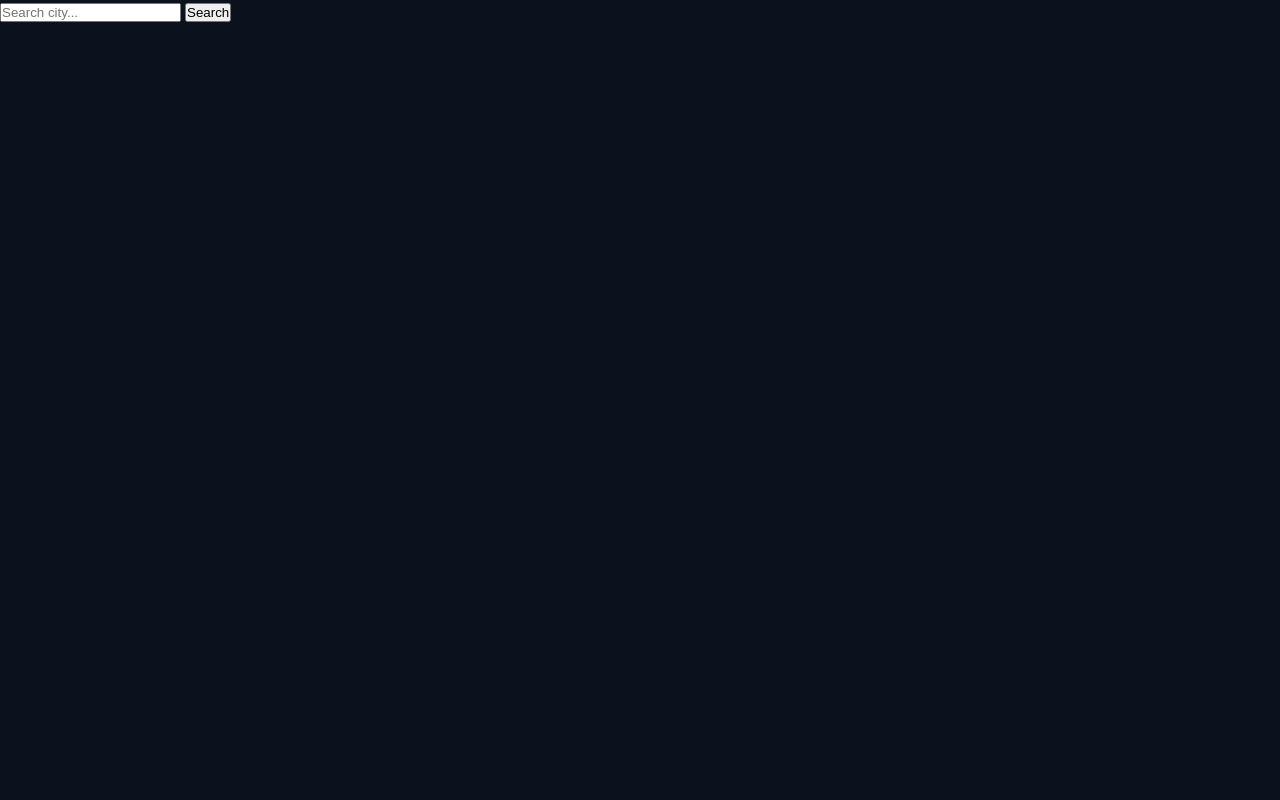
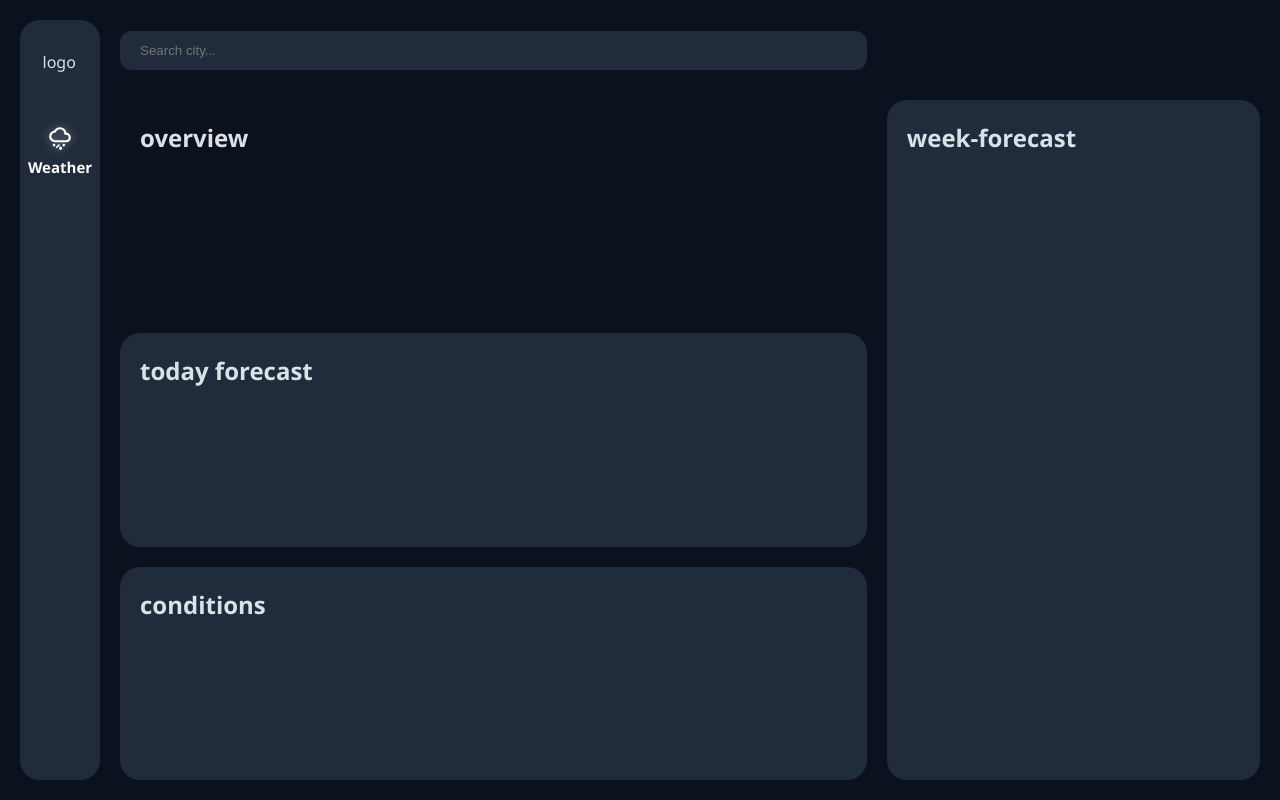
Before and after one commit to GoodGuyFate/odin-weatherApp, a website built with webpack: page src/template.html in a window 1280 px wide. Built offline with nearby package versions, Linux system fonts and the light colour scheme; no server answers.

Commit message:
Start on UI elements

```diff
--- a/src/index.js
+++ b/src/index.js
@@ -1,5 +1,6 @@
 import "./styles.css"
 import { getWeather } from "./modules/API.js"
+
 
 const searchInput = document.querySelector("#search");
 
--- a/src/styles.css
+++ b/src/styles.css
@@ -13,9 +13,129 @@ html {
 }
 body {
   line-height: 1.5;
+  font-family: 'Segoe UI', Roboto, Helvetica, Arial, sans-serif;
   min-height: 100vh;
   -webkit-font-smoothing: antialiased;
   background-color: #0b121e;
   color: #d9e2e6;
+}
+.container-wrapper {
+  display: grid;
+  grid-template-columns: 80px 2fr 1fr;
+  grid-template-rows: 60px 1fr;
+  grid-template-areas:
+    "sidebar header header"
+    "sidebar main main";
+  gap: 20px;
+  padding: 20px;
+  background-color: #0b121e;
+}
+.main-content {
+  display: grid;
+  grid-area: main;
+  grid-template-columns: 2fr 1fr;
+  grid-template-rows: auto auto auto;
+  grid-template-areas:
+    "overview week"
+    "today    week"
+    "details  week";
+  gap: 20px;
+}
+.sidebar,
+.today-forecast,
+.conditions,
+.week-forecast {
+  background-color: #202b3b;
+  border-radius: 20px;
+  padding: 20px;
+}
+.overview {
+  grid-area: overview;
+  padding: 20px;
+}
+.today-forecast {
+  grid-area: today;
+}
+.conditions {
+  grid-area: details;
+}
+.week-forecast {
+  grid-area: week;
+}
 
+.sidebar {
+  grid-area: sidebar;
+  background-color: #202b3b;
+  border-radius: 20px;
+  height: calc(100vh - 40px);
+  display: flex;
+  flex-direction: column;
+  gap: 20px;
+  align-items: center;
+  padding: 30px 0;
+  width: 80px;
 }
+.sidebar img.icon {
+  width: 26px;
+  height: 26px;
+  opacity: 0.4;
+  transition: all 0.3s ease;
+}
+.sidebar-menu,
+.sidebar-top,
+.sidebar-bottom {
+  display: flex;
+  flex-direction: column;
+  gap: 30px;
+  align-items: center;
+}
+.menu-item {
+  display: flex;
+  flex-direction: column;
+  align-items: center;
+  gap: 5px;
+  cursor: pointer;
+  color: #9399a2;
+  transition: all 0.3s cubic-bezier(0.4, 0, 0.2, 1);
+}
+.menu-item.active img.icon,
+.menu-item:hover img.icon {
+  opacity: 1;
+  filter: brightness(0) invert(1) drop-shadow(0 0 5px rgba(255, 255, 255, 0.5));
+}
+.logo-icon {
+  width: 35px;
+  height: 35px;
+  margin-bottom: 20px;
+}
+.menu-item.active {
+  color: #ffffff;
+}
+.menu-item:hover {
+  transform: scale(1.04);
+}
+.menu-item:active {
+  transform: scale(0.9);
+}
+.menu-item .icon {
+  font-size: 20px;
+}
+.menu-item .label {
+  font-size: 15px;
+  font-weight: 600;
+}
+
+.header {
+  grid-area: header;
+  display: flex;
+  align-items: center;
+  grid-column: 2 / 3;
+}
+#search {
+  background: #202b3b;
+  border: none;
+  padding: 12px 20px;
+  border-radius: 12px;
+  color: white;
+  width: 100%;
+}
--- a/src/template.html
+++ b/src/template.html
@@ -9,19 +9,37 @@
     <div class="container-wrapper">
       <header class="header">
         <input type="text" id="search" placeholder="Search city..." />
-        <button id="submit-btn">Search</button>
       </header>
 
-      <aside class="sidebar"></aside>
+      <aside class="sidebar">
+        <div class="sidebar-top">
+            <div class="logo-icon">logo</div>
+        </div>
+
+        <nav class="sidebar-menu">
+            <div class="menu-item active" id="weather-btn" data-view="weather">
+                <img src="./assets/images/weather-icon.svg" alt="Weather" class="icon">
+                <span class="label">Weather</span>
+            </div>
+        </nav>
+      </aside>
 
       <main class="main-content">
-        <section class="overview"></section>
+        <section class="overview">
+            <h1>overview</h1>
+        </section>
 
-        <section class="today-forecast"></section>
+        <section class="today-forecast">
+            <h1>today forecast</h1>
+        </section>
 
-        <section class="conditions"></section>
+        <section class="conditions">
+            <h1>conditions</h1>
+        </section>
 
-        <section class="week-forecast"></section>
+        <section class="week-forecast">
+            <h1>week-forecast</h1>
+        </section>
       </main>
     </div>
   </body>
```
Also changed, not shown: src/assets/images/weather-icon.svg (added).
